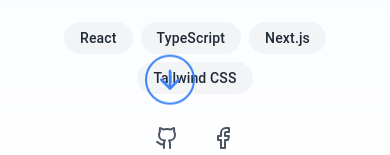
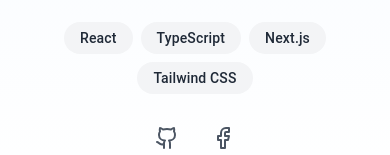
Before and after one commit to minhthuan1809/web-profile, a React (Vite) app: page / in a window 390 px wide. Shown: the part 655-810 px from the top of the page. Built offline with nearby package versions, Linux system fonts and the light colour scheme.

Commit message:
update lan 2

```diff
--- a/src/client/components/ProfileHeader.tsx
+++ b/src/client/components/ProfileHeader.tsx
@@ -198,7 +198,7 @@
             initial={{ y: 20, opacity: 0 }}
             animate={{ y: 0, opacity: 1 }}
             transition={{ duration: 0.5, delay: 0.9 }}
-            className="absolute bottom-20 right-[50%] animate-bounce hi "
+            className="absolute bottom-20 right-[50%] animate-bounce   hidden md:block"
           >
             <div className="border-blue-500 border-2 rounded-full p-2">
               <ArrowDown size={30} className="text-blue-500" />
```
